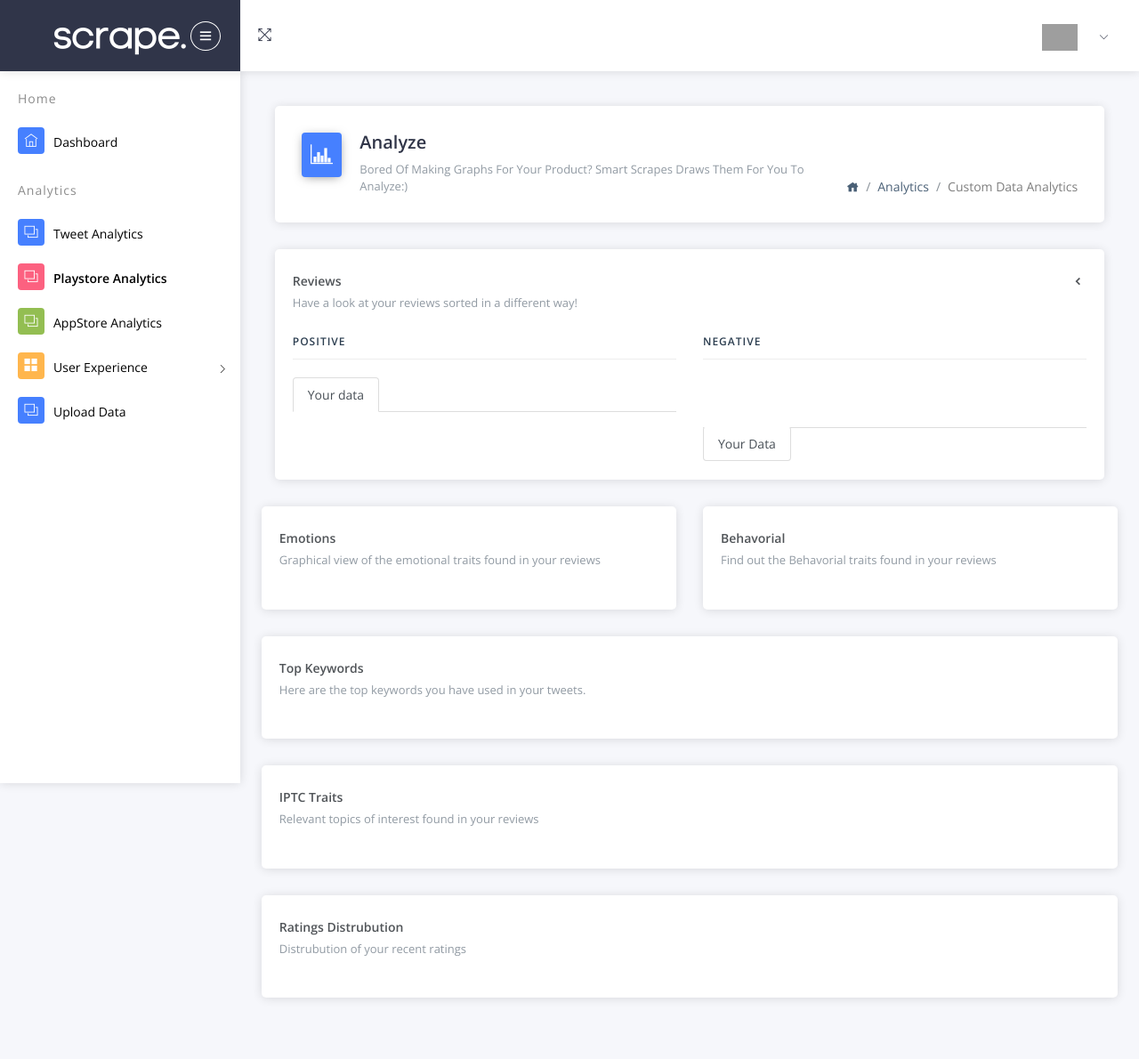
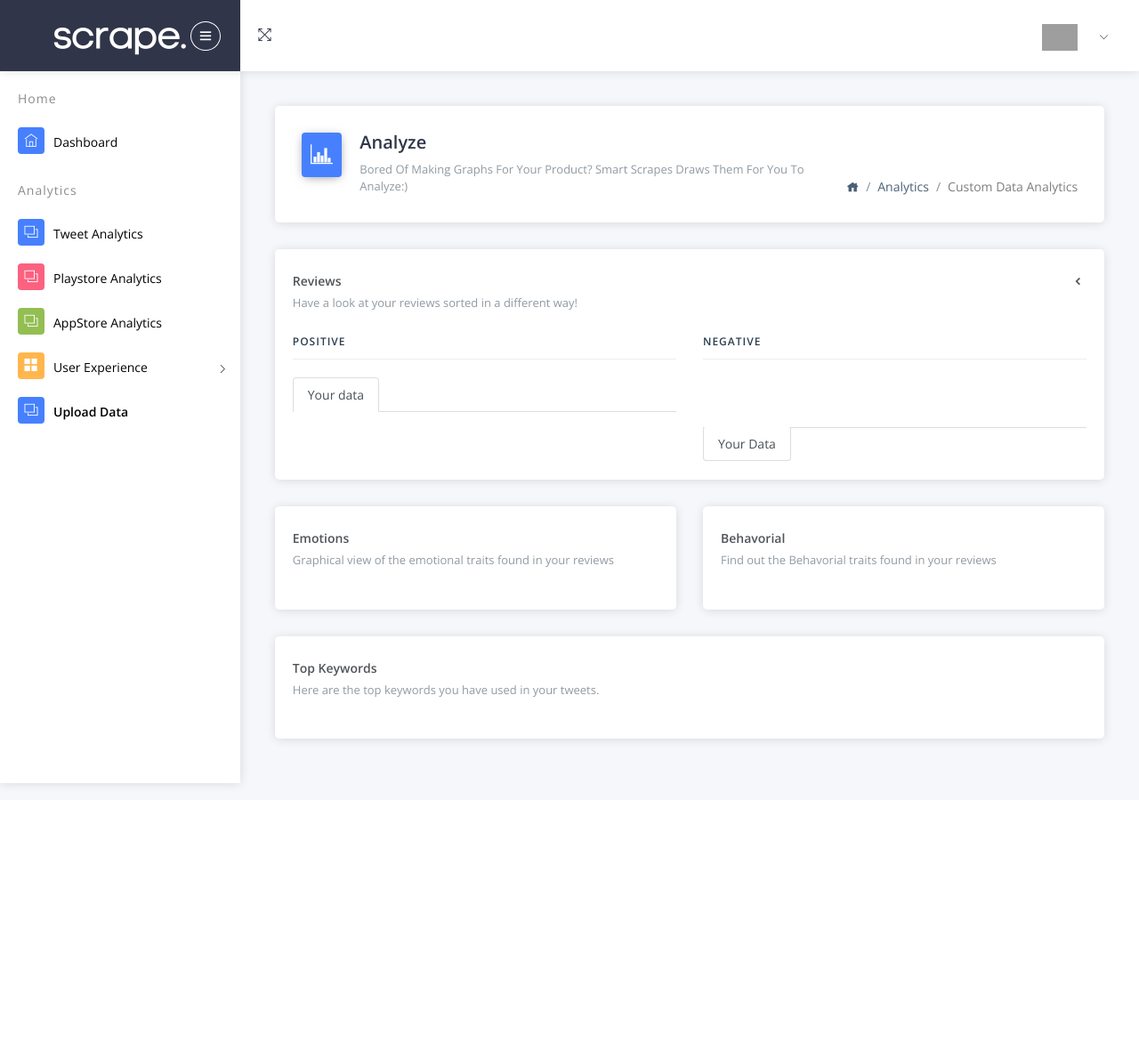
Before and after one commit to lazyCodes7/SmartScrapes, a Flask app: template templates/custom-reviews.html in a window 1280 px wide. Shown: the whole page at 89% size. After the commit the page ends 887 px from the top, so only its background shows below. Run offline with Flask 2, Linux system fonts and the light colour scheme; the template is opened without the code that fills it, so the values that code supplies are empty; some libraries are stand-ins or nearby versions; some web fonts are replaced; grey boxes are pictures that could not be loaded.

Commit message:
Fix: Bugs

```diff
--- a/app_reviews/graphs/AppReviewGraphRenderer.py
+++ b/app_reviews/graphs/AppReviewGraphRenderer.py
@@ -84,8 +84,8 @@ class AppReviewGraphRenderer:
 
         # JSON Conversion
         return (
+            json.dumps(fig2, cls=plotly.utils.PlotlyJSONEncoder),
             json.dumps(fig1, cls=plotly.utils.PlotlyJSONEncoder),
-            json.dumps(fig2, cls=plotly.utils.PlotlyJSONEncoder),
             json.dumps(fig3, cls=plotly.utils.PlotlyJSONEncoder)
         )
 
--- a/templates/custom-reviews.html
+++ b/templates/custom-reviews.html
@@ -138,7 +138,7 @@
                                         <span class="pcoded-mcaret"></span>
                                     </a>
                                 </li>
-                                <li class="active">
+                                <li>
                                     <a href="{{url_for('playstoreAnalysis', username=context.user)}}" onclick="loading()">
                                         <span class="pcoded-micon"><i class="ti-layers"></i><b>FC</b></span>
                                         <span class="pcoded-mtext" data-i18n="nav.form-components.main">Playstore Analytics</span>
@@ -180,7 +180,7 @@
 
                             </ul>
                             <ul class="pcoded-item pcoded-left-item">
-                                <li>
+                                <li class = "active">
                                     <a href="{{ url_for('customDataAnalysis',username=context.user) }}" onclick="loading()">
                                         <span class="pcoded-micon"><i class="ti-layers"></i><b>FC</b></span>
                                         <span class="pcoded-mtext" data-i18n="nav.form-components.main">Upload Data</span>
@@ -295,7 +295,6 @@
                                                     </div>
                                                 </div>
                                                 <!-- Bootstrap tab card end -->
-                                            </div>
                                                 <div class="row">
                                                     <!-- SITE VISIT CHART start -->
                                                     <div class="col-md-12 col-lg-6">
@@ -319,13 +318,11 @@
                                                                 <span>Find out the Behavorial traits found in your reviews</span>
                                                                 <div class="card-header-right">                                                             <i class="icofont icofont-spinner-alt-5"></i>                                                         </div>
                                                             </div>
-                                                    <div class="card-block" >
+                                                            <div class="card-block">
                                                                 <div id="behavioral-traits"></div>
                                                             </div>
                                                         </div>
                                                     </div>
-                                            <!-- Bar Chart Ends -->
-                                            <!-- EXTRA AREA CHART start -->
                                                     <div class="col-lg-12">
                                                         <div class="card">
                                                             <div class="card-header">
@@ -338,34 +335,9 @@
                                                             </div>
                                                         </div>
                                                     </div>
-
-                                            <!-- LINE CHART start -->
-                                            <div class="col-md-12">
-                                                <div class="card">
-                                                    <div class="card-header">
-                                                        <h5>IPTC Traits</h5>
-                                                        <span>Relevant topics of interest found in your reviews</span>
-                                                    </div>
-                                                    <div class="card-block">
-                                                        <div id="iptc"></div>
                                                 </div>
                                             </div>
-                                            </div>
-                                            <!-- LINE CHART Ends -->
-                                            <!-- Donut chart start -->
-                                            <div class="col-md-12">
-                                                <div class="card">
-                                                    <div class="card-header">
-                                                        <h5>Ratings Distrubution</h5>
-                                                        <span>Distrubution of your recent ratings</span>
-                                                        <div class="card-header-right">                                                             <i class="icofont icofont-spinner-alt-5"></i>                                                         </div>
-                                                    </div>
-                                                    <div class="card-block">
-                                                        <div id="ratings-barplot"></div>
-                                                    </div>
-                                                </div>
-                                            </div>
-                                            <!-- Donut chart Ends -->
+
                                     </div>
                                 </div>
                             </div>
--- a/templates/custom.html
+++ b/templates/custom.html
@@ -138,7 +138,7 @@
                                         <span class="pcoded-mcaret"></span>
                                     </a>
                                 </li>
-                                <li class="active">
+                                <li>
                                     <a href="{{url_for('appStoreAnalysis', username=context.user)}}" onclick="loading()">
                                         <span class="pcoded-micon"><i class="ti-layers"></i><b>FC</b></span>
                                         <span class="pcoded-mtext" data-i18n="nav.form-components.main">AppStore Analytics</span>
@@ -173,7 +173,7 @@
                             </ul>
                             <div class="pcoded-navigatio-lavel" data-i18n="nav.category.navigation">Custom</div>
                             <ul class="pcoded-item pcoded-left-item">
-                                <li>
+                                <li class="active">
                                     <a href="/{{context.user}}/custom" onclick="loading()">
                                         <span class="pcoded-micon"><i class="ti-home"></i><b>D</b></span>
                                         <span class="pcoded-mtext" data-i18n="nav.dash.main">Upload Data</span>
```
Lines whose indentation alone changed are shown as unchanged.
